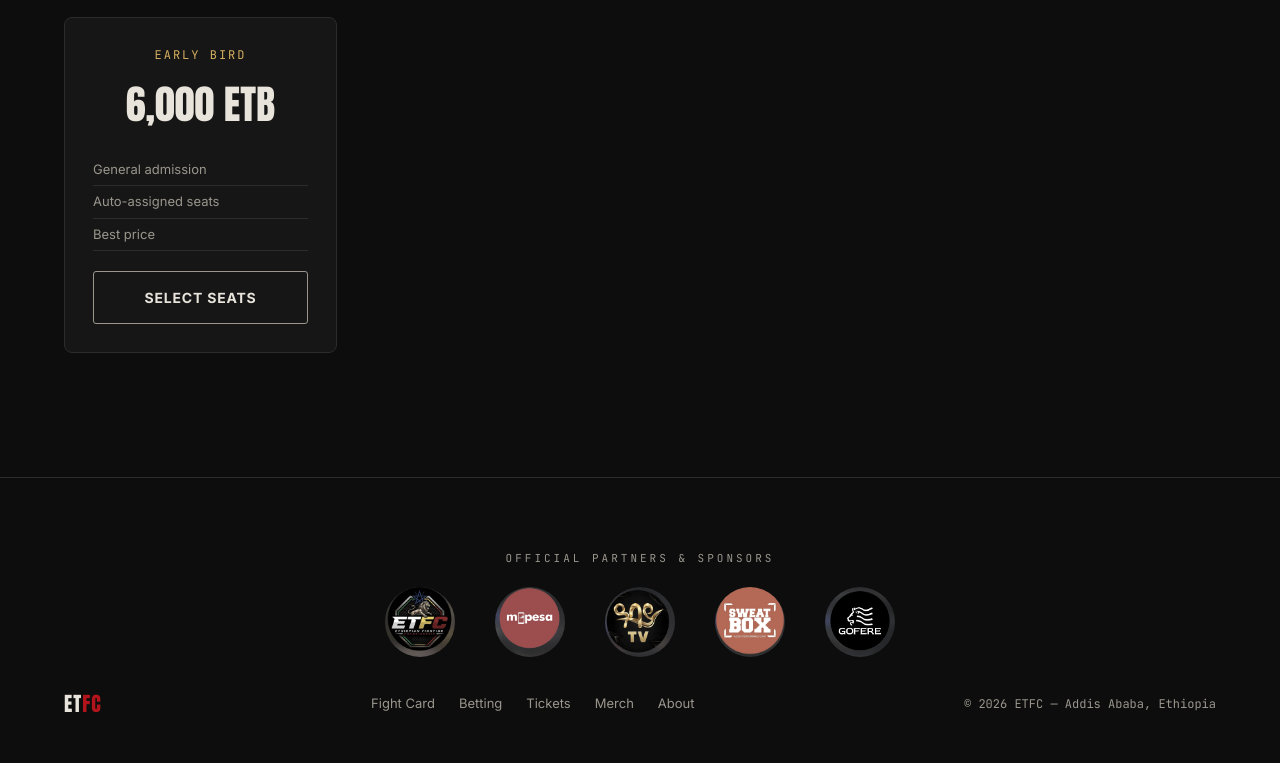
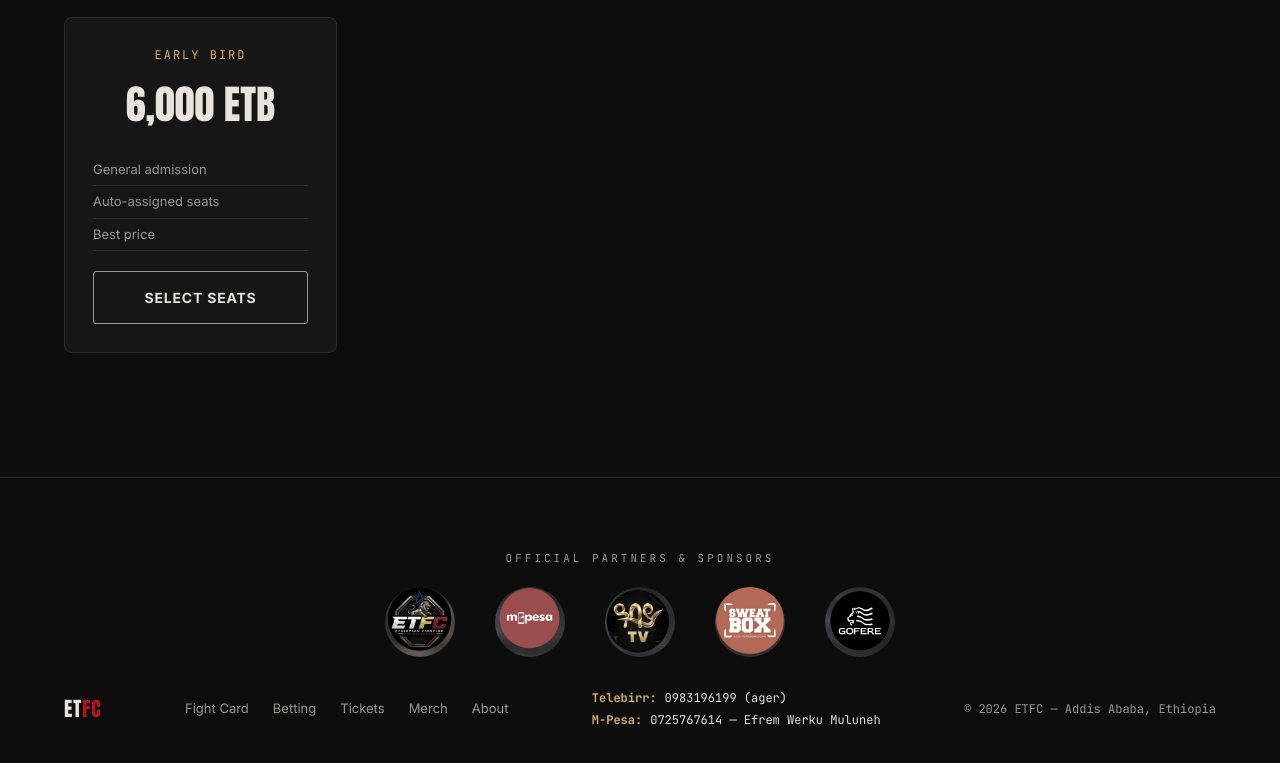
Before and after one commit to ethiofightchamps/ETFCCC, a website: page etfc-site/index.html in a window 1280 px wide. Shown: the part 2036-2799 px from the top of the page. Drawn offline with Linux system fonts and the light colour scheme; no server answers.

Commit message:
last update

```diff
--- a/etfc-site/css/style.css
+++ b/etfc-site/css/style.css
@@ -2361,6 +2361,23 @@ footer .copyright {
   color: var(--bone-dim);
   font-family: var(--font-mono);
 }
+footer .payment-info {
+  display: flex;
+  flex-direction: column;
+  gap: 4px;
+  font-size: 12px;
+  color: var(--bone);
+  font-family: var(--font-mono);
+  text-align: right;
+}
+footer .payment-method {
+  display: flex;
+  align-items: center;
+  gap: 8px;
+}
+footer .payment-method strong {
+  color: var(--gold-bright);
+}
 
 /* ---------- UTIL ---------- */
 .grid-2 {
--- a/etfc-site/js/partials.js
+++ b/etfc-site/js/partials.js
@@ -109,6 +109,14 @@ function renderFooter() {
         <a href="merch.html">Merch</a>
         <a href="about.html">About</a>
       </div>
+      <div class="payment-info">
+        <div class="payment-method">
+          <strong>Telebirr:</strong> 0983196199 (ager)
+        </div>
+        <div class="payment-method">
+          <strong>M-Pesa:</strong> 0725767614 — Efrem Werku Muluneh
+        </div>
+      </div>
       <div class="copyright">&copy; 2026 ETFC — Addis Ababa, Ethiopia</div>
     </div>
   </footer>`;
```
Also changed, not shown: etfc-site/betting.html (+3 -3 lines), etfc-site/tickets.html (+3 -3 lines).
